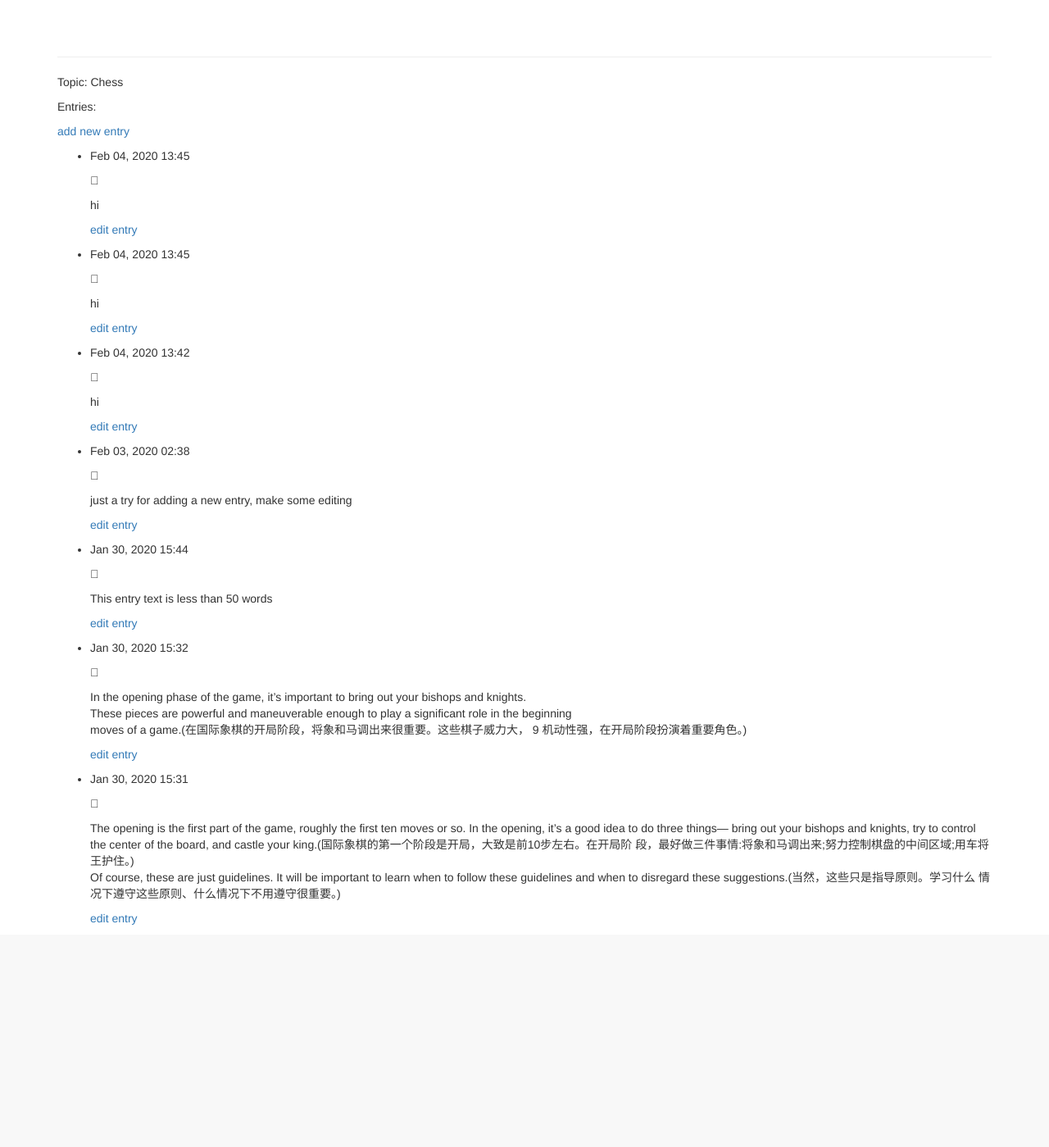
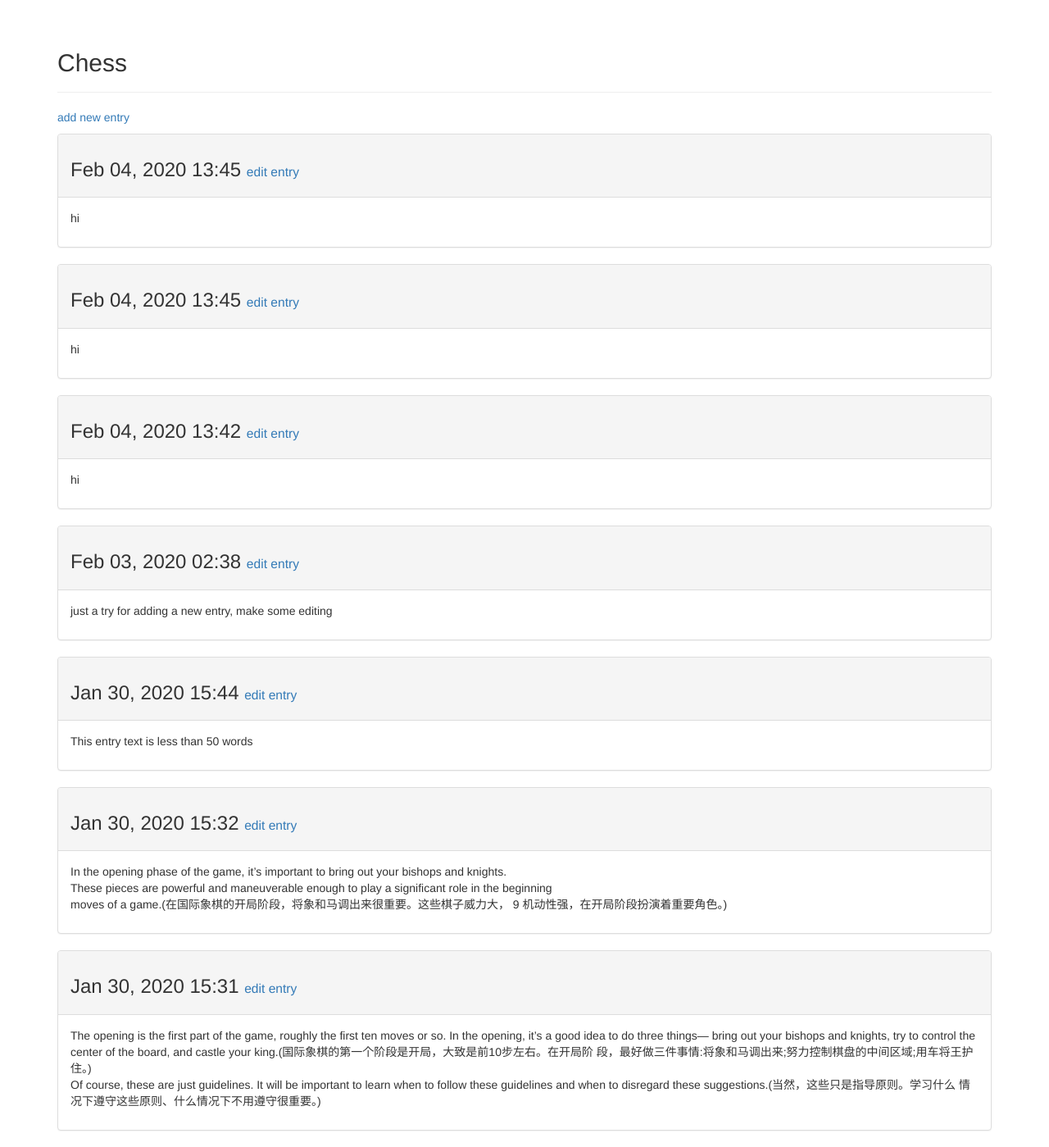
Before and after one commit to JuneFreer/DjangoReview, a Django app: page /topics/1/ in a window 1280 px wide. Shown: the part 51-1450 px from the top of the page at 82% size. Before the commit the page ends 1179 px from the top, so only its background shows below. Run offline with Django 3.2, Linux system fonts and the light colour scheme; a user stored in the database is signed in; data comes from the database, SQL or seed files in the repository; both versions use the stored data as it was after the commit; some libraries are stand-ins or nearby versions.

Commit message:
设置topic页面中条目的样式

```diff
--- a/learning_log/learning_logs/templates/learning_logs/topic.html
+++ b/learning_log/learning_logs/templates/learning_logs/topic.html
@@ -1,26 +1,32 @@
 {% extends 'learning_logs/base.html' %}
 
+{% block header %}
+  <h2>{{ topic }}</h2>
+{% endblock header %}
+
 {% block content %}
-
-  <p>Topic: {{ topic }}</p>
-
-  <p>Entries:</p>
   <p>
     <a href="{% url 'learning_logs:new_entry' topic.id %}">add new entry</a>
   </p>
-  <ul>
+
   {% for entry in entries %}
-      <li>
-        <p>{{ entry.date_added|date:'M d, Y H:i' }}</p>
-        <p>{{ entry.text|linebreaks }}</p>
-        <p>
-          <a href="{% url 'learning_logs:edit_entry' entry.id %}">edit entry</a> <!--给每个条目添加到页面edit_entry的链接-->
-        </p>
-      </li>
+    <div class="panel panel-default">
+      <div class="panel-heading">
+        <h3>
+          {{ entry.date_added|date:'M d, Y H:i' }}
+          <small>
+            <a href="{% url 'learning_logs:edit_entry' entry.id %}">edit entry</a>
+          </small>
+        </h3>
+      </div>
+      <div class="panel-body">
+        {{ entry.text|linebreaks }}
+      </div>
+    </div> <!-- panel -->
   {% empty %}
     <li>
       There are no entries for this topic yet.
     </li>
   {% endfor %}
-  </ul>
+
 {% endblock content %}
--- a/learning_log/learning_logs/templates/learning_logs/topics.html
+++ b/learning_log/learning_logs/templates/learning_logs/topics.html
@@ -1,6 +1,6 @@
 {% extends "learning_logs/base.html" %}
 
-<!--我们不需要标签{% load bootstrap3 %}，因为我们在这个文件中没有使用任何bootstrap3自 定义标签-->
+<!--我们不需要标签{% load bootstrap3 %}，因为我们在这个文件中没有使用任何bootstrap3自定义标签-->
 
 {% block header %}
   <h1>Topics</h1>
```
Also changed, not shown: learning_log/db.sqlite3. Lines whose indentation alone changed are shown as unchanged.
